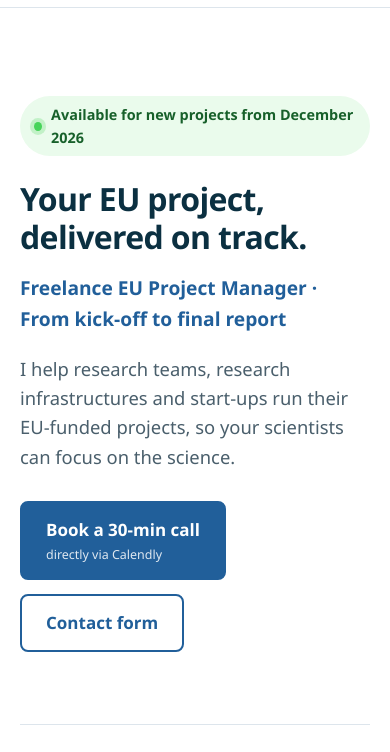
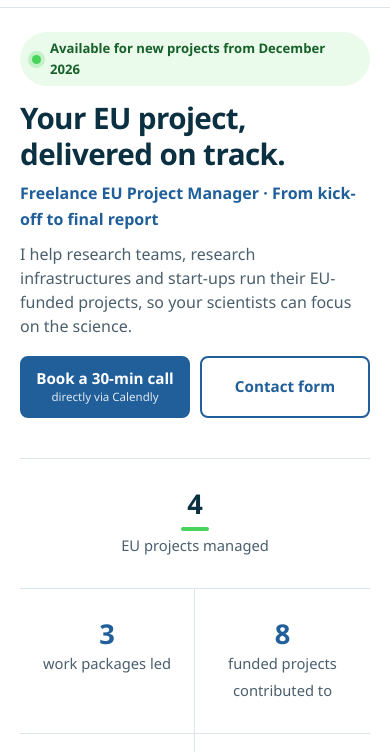
Before and after one commit to CharlotteWit/CharlotteWit.github.io, a plain HTML site: page index.html in a window 390 px wide. Shown: the part 81-833 px from the top of the page. Drawn offline with Linux system fonts and the light colour scheme.

Commit message:
Phones: compact hero with both buttons side by side above the fold
Co-Authored-By: Claude Opus 5.5 <noreply@anthropic.com>

```diff
--- a/assets/styles.css
+++ b/assets/styles.css
@@ -280,3 +280,20 @@ textarea { min-height: 150px; resize: vertical; }
 .tool-card { display: flex; align-items: center; justify-content: space-between; gap: 32px; border-top: 4px solid var(--green); }
 .tool-card > div { max-width: 680px; }
 @media (max-width: 760px) { .tool-card { flex-direction: column; align-items: flex-start; } }
+
+/* Phones: keep both hero buttons visible on the first screen, side by side */
+@media (max-width: 760px) {
+  .hero { padding: 24px 0 40px; }
+  .hero .badge { margin-bottom: 14px; font-size: .82rem; padding: 6px 12px; }
+  .hero h1 { font-size: 1.85rem; margin-bottom: .35em; }
+  .hero .tagline { font-size: 1rem; margin-bottom: .6em; }
+  .hero .lead { font-size: 1rem; line-height: 1.5; }
+  .hero .actions {
+    display: grid; grid-template-columns: 1fr 1fr; gap: 10px; margin-top: 18px;
+  }
+  .hero .actions .btn {
+    width: 100%; padding: 11px 8px; font-size: .95rem; line-height: 1.25;
+    text-align: center; align-items: center;
+  }
+  .hero .actions .btn small { font-size: .72rem; }
+}
--- a/index.html
+++ b/index.html
@@ -8,7 +8,7 @@
   <link rel="icon" type="image/png" href="assets/logo-icon.png">
   <link rel="alternate" hreflang="en" href="index.html">
   <link rel="alternate" hreflang="de" href="de/index.html">
-  <link rel="stylesheet" href="assets/styles.css?v=5">
+  <link rel="stylesheet" href="assets/styles.css?v=6">
 </head>
 <body>
 
```
Also changed, not shown: datenschutz.html (+1 -1 lines), de/index.html (+1 -1 lines), impressum.html (+1 -1 lines).
